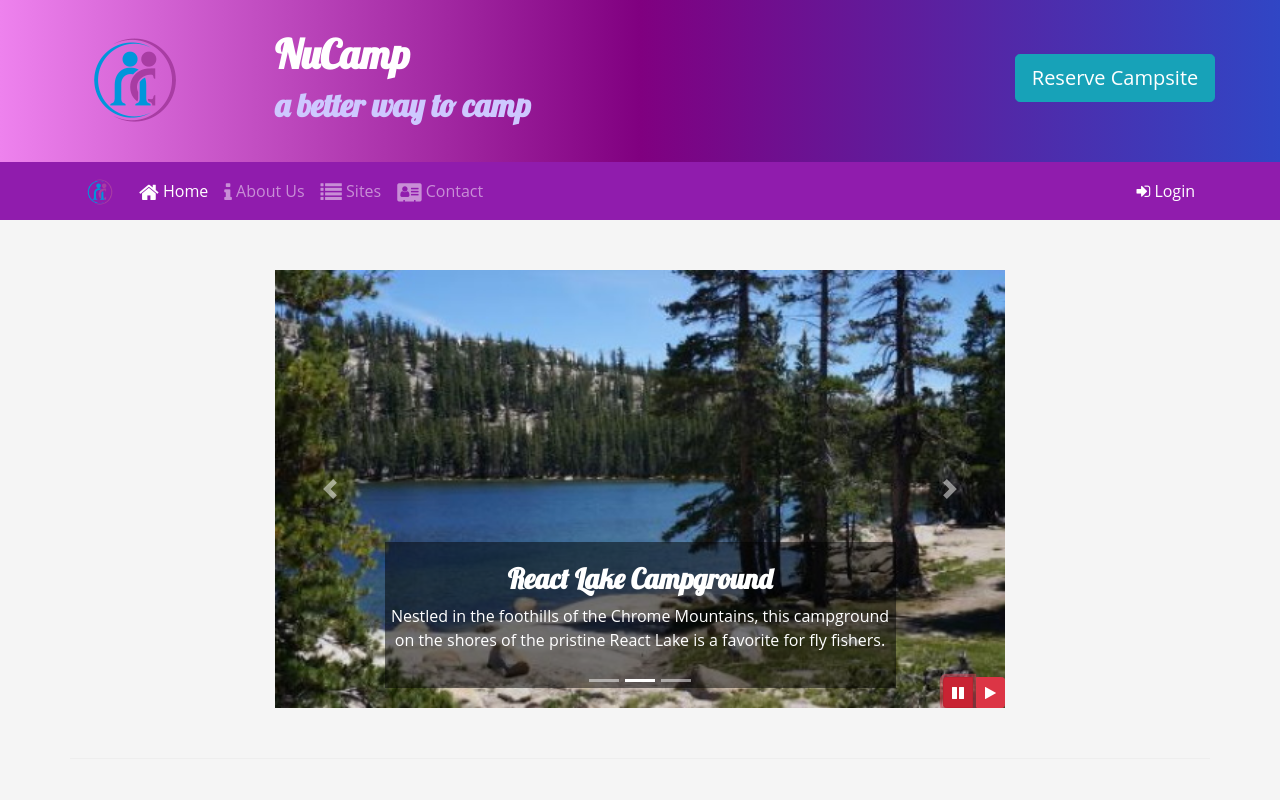
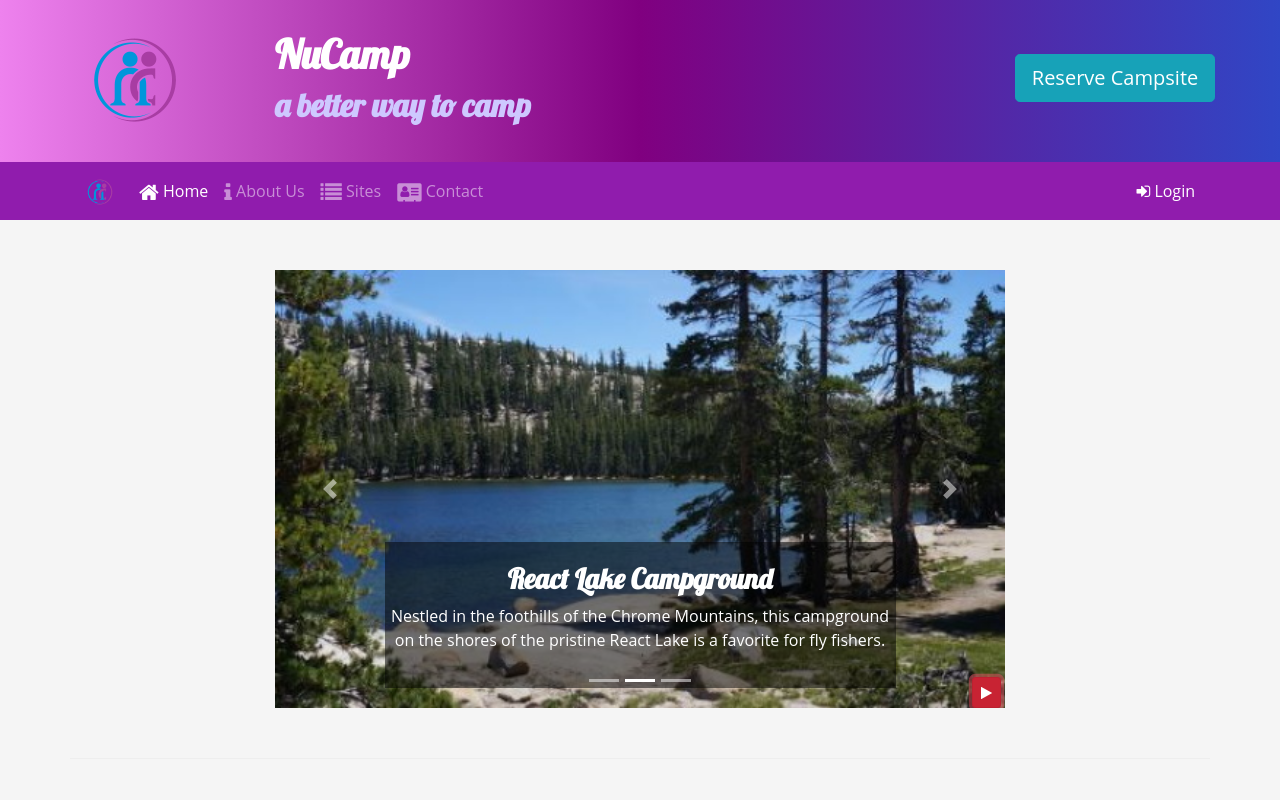
Before and after one commit to niashagrant/nucampsite, a website: page index.html in a window 1280 px wide. Both pictures are taken after a click on the button 958 px from the left and 692 px from the top of the page. Shown: the top 800 px of the page. Drawn offline with nearby package versions, Linux system fonts and the light colour scheme.

Commit message:
changed the button on the carousel to toggle between play and pause

```diff
--- a/index.html
+++ b/index.html
@@ -349,14 +349,9 @@
                 <span class="sr-only">Next</span>
               </a>
 
-              <div class="btn-group" id="carouselButton">
-                <button class="btn btn-sm btn-danger mr-1" id="carouselPause">
-                  <i class="fa fa-pause"></i>
-                </button>
-                <button class="btn btn-sm btn-danger" id="carouselPlay">
-                  <i class="fa fa-play"></i>
-                </button>
-              </div>
+              <button class="btn btn-sm btn-danger mr-1" id="carouselButton">
+                <i class="fa fa-pause"></i>
+              </button>
             </div>
           </div>
         </div>
@@ -495,11 +490,16 @@
 
       $(function () {
         $(".carousel").carousel({ interval: 2000 });
-        $("#carouselPause").click(function () {
-          $(".carousel").carousel("pause");
-        });
-        $("#carouselPlay").click(function () {
-          $(".carousel").carousel("cycle");
+        $("#carouselButton").click(function () {
+          if ($("#carouselButton").children("i").hasClass("fa-pause")) {
+            $(".carousel").carousel("pause");
+            $("#carouselButton").children("i").removeClass("fa-pause");
+            $("#carouselButton").children("i").addClass("fa-play");
+          } else {
+            $(".carousel").carousel("cycle");
+            $("#carouselButton").children("i").removeClass("fa-play");
+            $("#carouselButton").children("i").addClass("fa-pause");
+          }
         });
       });
     </script>
```
